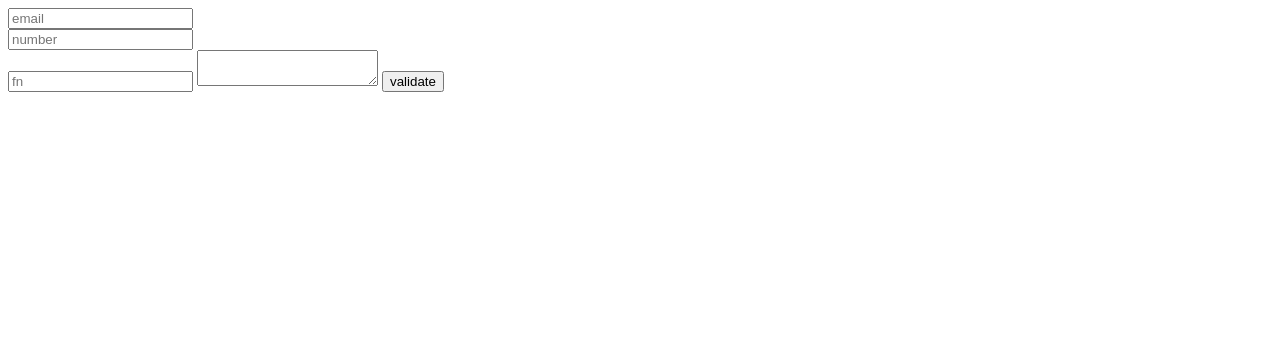
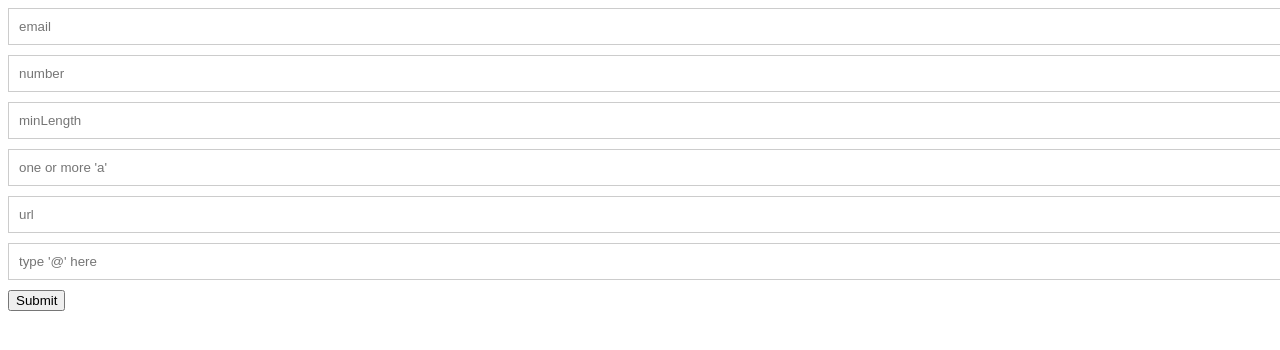
Before and after one commit to thepooyan/Lite_validator.js, a website built with Vite: page vite-project/index.html in a window 1280 px wide. Built offline with nearby package versions, Linux system fonts and the light colour scheme.

Commit message:
some showcase html

```diff
--- a/vite-project/index.html
+++ b/vite-project/index.html
@@ -1,5 +1,6 @@
 <!doctype html>
 <html lang="en">
+
 <head>
   <meta charset="UTF-8" />
   <link rel="icon" type="image/svg+xml" href="/vite.svg" />
@@ -7,21 +8,66 @@
   <title>Vite App</title>
 </head>
 <style>
+  .validation-error {
+    color: red;
+    font-size: 0.9em;
+    margin-top: 5px;
+  }
+
+  .green {
+    border-color: lime;
+  }
+
   .red {
-      background: red;
+    border-color: red;
   }
-    .green {
-      background: green;
+
+  input,
+  textarea {
+    display: block;
+    margin-bottom: 10px;
+    padding: 10px;
+    border: 1px solid #ccc;
+    width: 100%;
   }
 </style>
-  <body id="ff">
-    <input type="email" placeholder="email" data-validate="minRange-4 maxRange-20 decimal" data-error-class="red" data-success-class="green">
+
+<body>
+  <form id="validation-form">
+    <!-- Email Field -->
+    <input type="email" placeholder="email" data-validate="required email" data-error-class="red"
+      data-success-class="green" />
     <div class="validation-error"></div>
-    <input type="email" placeholder="number" data-validate="">
+
+    <!-- Number Field -->
+    <input type="text" placeholder="number" data-validate="number required minRange-100 maxRange-200"
+      data-error-class="red" data-success-class="green" />
     <div class="validation-error"></div>
-    <input type="email" placeholder="fn">
-    <textarea></textarea>
+
+    <!-- Minimum Length Field -->
+    <input type="text" placeholder="minLength" data-validate="minLength-5" data-error-class="red"
+      data-success-class="green" />
+    <div class="validation-error"></div>
+
+    <!-- Pattern Field -->
+    <input type="text" placeholder="one or more 'a'" data-validate="pattern-[^a+$]" data-error-class="red"
+      data-success-class="green" />
+    <div class="validation-error"></div>
+
+    <!-- URL Field -->
+    <input type="url" placeholder="url" data-validate="url required" data-error-class="red"
+      data-success-class="green" />
+    <div class="validation-error"></div>
+
+    <!-- Illegal Characters Field -->
+    <input type="text" placeholder="type '@' here" data-validate="illegal-[$@^&]" data-error-class="red"
+      data-success-class="green" />
+    <div class="validation-error"></div>
+
+    <button type="submit">Submit</button>
+  </form>
+
   <script type="module" src="/src/main.ts"></script>
-    <button type="button" id="vv">validate</button>
 </body>
+
 </html>
```
Also changed, not shown: TODO.md (+2 -0 lines). Lines whose indentation alone changed are shown as unchanged.
